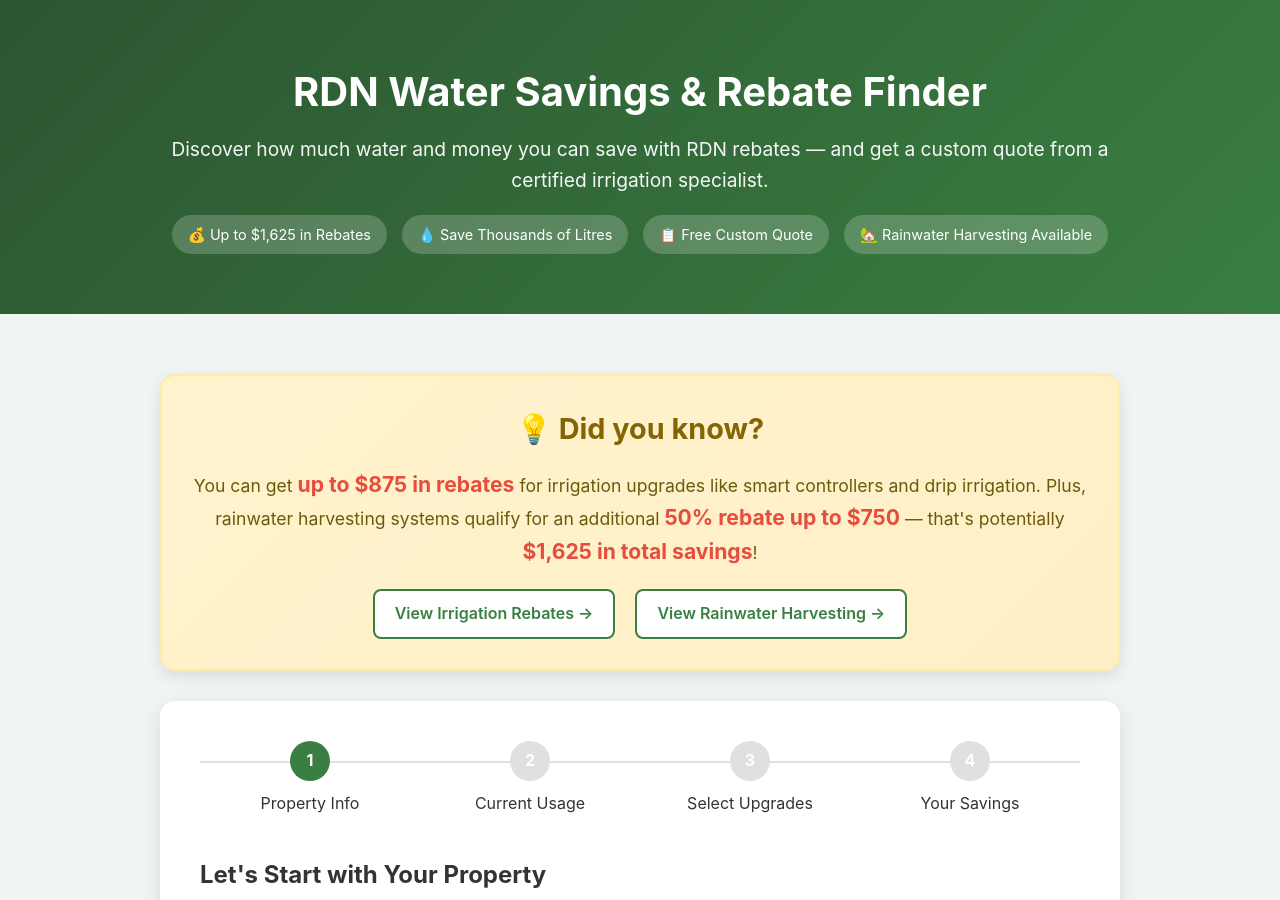
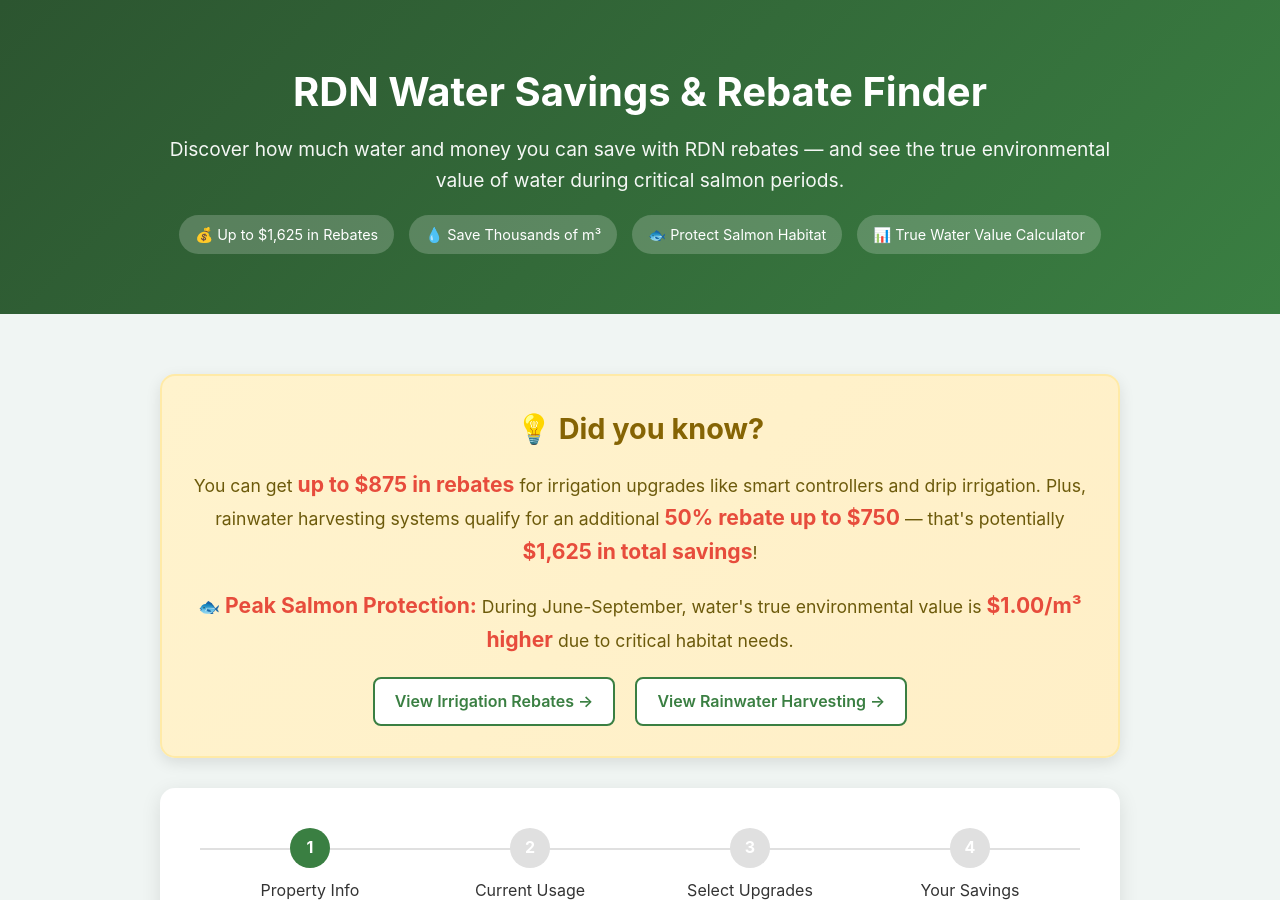
Before and after one commit to davidbeleznay/davidbeleznay.github.io, a Jekyll site: the page rainwise-calculator.html, which Jekyll copies as it is, in a window 1280 px wide and 900 px high. Built offline with Jekyll 4.4.1, drawn with Linux system fonts in a browser that asks for light colours.

Commit message:
Update RainWise calculator with accurate Nanaimo water billing and peak salmon value calculations

```diff
--- a/rainwise-calculator.html
+++ b/rainwise-calculator.html
@@ -4,7 +4,7 @@
   <meta charset="UTF-8">
   <meta name="viewport" content="width=device-width, initial-scale=1.0">
   <title>RDN Water Savings & Rebate Finder | AI Forester</title>
-  <meta name="description" content="Discover your RDN water rebates (up to $1,625 with rainwater harvesting), calculate water savings in litres, and get a custom quote from certified irrigation specialists. Free water conservation calculator.">
+  <meta name="description" content="Discover your RDN water rebates (up to $1,625 with rainwater harvesting), calculate water savings in cubic meters, and see the true environmental value of water during peak salmon periods.">
   <link rel="stylesheet" href="rainwise-calculator.css">
   <script src="https://cdnjs.cloudflare.com/ajax/libs/jspdf/2.5.1/jspdf.umd.min.js"></script>
 </head>
@@ -12,12 +12,12 @@
   <header>
     <div class="container">
       <h1>RDN Water Savings & Rebate Finder</h1>
-      <p class="subtitle">Discover how much water and money you can save with RDN rebates — and get a custom quote from a certified irrigation specialist.</p>
+      <p class="subtitle">Discover how much water and money you can save with RDN rebates — and see the true environmental value of water during critical salmon periods.</p>
       <div class="badges">
         <span class="badge">💰 Up to $1,625 in Rebates</span>
-        <span class="badge">💧 Save Thousands of Litres</span>
-        <span class="badge">📋 Free Custom Quote</span>
-        <span class="badge">🏡 Rainwater Harvesting Available</span>
+        <span class="badge">💧 Save Thousands of m³</span>
+        <span class="badge">🐟 Protect Salmon Habitat</span>
+        <span class="badge">📊 True Water Value Calculator</span>
       </div>
     </div>
   </header>
@@ -26,6 +26,7 @@
     <div class="rebate-highlight-box">
       <h2>💡 Did you know?</h2>
       <p>You can get <strong>up to $875 in rebates</strong> for irrigation upgrades like smart controllers and drip irrigation. Plus, rainwater harvesting systems qualify for an additional <strong>50% rebate up to $750</strong> — that's potentially <strong>$1,625 in total savings</strong>!</p>
+      <p class="salmon-highlight">🐟 <strong>Peak Salmon Protection:</strong> During June-September, water's true environmental value is <strong>$1.00/m³ higher</strong> due to critical habitat needs.</p>
       <div class="program-links">
         <a href="https://rdn.bc.ca/irrigation-upgrades-and-soil-improvements" target="_blank" class="program-link">View Irrigation Rebates →</a>
         <a href="https://rdn.bc.ca/rainwater-harvesting" target="_blank" class="program-link">View Rainwater Harvesting →</a>
@@ -83,7 +84,7 @@
         <button class="btn btn-primary" onclick="nextStep(1)" style="float:right;">Next: Water Usage →</button>
       </div>
 
-      <!-- Step 2: Water Usage Baseline -->
+      <!-- Step 2: Water Usage Baseline - ENHANCED VERSION -->
       <div class="form-section" id="section2">
         <h2>Current Water Usage</h2>
         <div class="form-row">
@@ -107,23 +108,76 @@
             <option value="mixed">Mixed System</option>
           </select>
         </div>
-        <h3>Recent Water Bills (Optional - Improves Accuracy)</h3>
-        <p class="help-text">Enter your water usage in litres from recent bills for more accurate savings calculations</p>
+
+        <h3>Recent Water Bills (Enter in Cubic Meters)</h3>
+        <p class="help-text">Enter your water consumption from Nanaimo water bills in cubic meters (m³) to calculate true costs including peak salmon protection periods</p>
+
         <div class="water-usage-grid">
-          <div><label for="usage1">Winter 2024-25</label><input type="number" id="usage1" placeholder="30,000" onchange="updateUsageAnalysis()"></div>
-          <div><label for="usage2">Fall 2024</label><input type="number" id="usage2" placeholder="45,000" onchange="updateUsageAnalysis()"></div>
-          <div><label for="usage3">Summer 2024</label><input type="number" id="usage3" placeholder="75,000" onchange="updateUsageAnalysis()"></div>
-          <div><label for="usage4">Spring 2024</label><input type="number" id="usage4" placeholder="55,000" onchange="updateUsageAnalysis()"></div>
-        </div>
-        <div class="usage-analysis" id="usageAnalysis" style="display:none;">
-          <h4>💧 Your Water Usage Summary</h4>
-          <div class="analysis-grid">
-            <div class="analysis-metric"><div class="metric-value" id="avgDailyUsage">0</div><div>Daily Usage</div></div>
-            <div class="analysis-metric"><div class="metric-value" id="annualUsage">0</div><div>Annual Usage</div></div>
-            <div class="analysis-metric"><div class="metric-value" id="outdoorUsage">0%</div><div>Outdoor Use</div></div>
-            <div class="analysis-metric"><div class="metric-value" id="savingsPotential">0</div><div>Savings Potential</div></div>
+          <div>
+            <label for="usage1">Winter (m³)</label>
+            <input type="number" id="usage1" placeholder="30" step="0.1" onchange="updateUsageAnalysis()">
+            <span class="period-label">Dec-Feb</span>
+          </div>
+          <div>
+            <label for="usage2">Spring (m³)</label>
+            <input type="number" id="usage2" placeholder="45" step="0.1" onchange="updateUsageAnalysis()">
+            <span class="period-label">Mar-May</span>
+          </div>
+          <div class="peak-period">
+            <label for="usage3">Summer (m³) 🐟</label>
+            <input type="number" id="usage3" placeholder="75" step="0.1" onchange="updateUsageAnalysis()">
+            <span class="period-label peak">Jun-Aug (Peak Salmon)</span>
+          </div>
+          <div>
+            <label for="usage4">Fall (m³)</label>
+            <input type="number" id="usage4" placeholder="55" step="0.1" onchange="updateUsageAnalysis()">
+            <span class="period-label">Sep-Nov</span>
           </div>
         </div>
+
+        <div class="usage-analysis" id="usageAnalysis" style="display:none;">
+          <h4>💧 Your Water Usage & True Cost Summary</h4>
+          <div class="analysis-grid">
+            <div class="analysis-metric">
+              <div class="metric-value" id="avgDailyUsage">0 L/day</div>
+              <div>Daily Usage</div>
+            </div>
+            <div class="analysis-metric">
+              <div class="metric-value" id="annualUsage">0 m³</div>
+              <div>Annual Usage</div>
+            </div>
+            <div class="analysis-metric highlight">
+              <div class="metric-value" id="peakUsage">0 m³</div>
+              <div>Peak Salmon Period</div>
+            </div>
+            <div class="analysis-metric">
+              <div class="metric-value" id="savingsPotential">0 m³/year</div>
+              <div>Savings Potential</div>
+            </div>
+          </div>
+
+          <div class="water-cost-breakdown" id="waterCostBreakdown" style="display:none;">
+            <h5>💰 Your Water Costs (Based on Nanaimo Rates)</h5>
+            <div class="cost-table">
+              <div class="cost-row">
+                <span>City Water Bill (annual):</span>
+                <span id="cityBillAmount">$0</span>
+              </div>
+              <div class="cost-row highlight">
+                <span>True Environmental Value:</span>
+                <span id="trueValueAmount">$0</span>
+              </div>
+              <div class="cost-row">
+                <span>Hidden Subsidy (ecosystem impact):</span>
+                <span id="hiddenSubsidy">$0</span>
+              </div>
+            </div>
+            <div class="peak-warning" style="margin-top:15px;padding:10px;background:#fff3cd;border-left:4px solid #ff9800;">
+              <strong>🐟 Peak Salmon Impact:</strong> Every m³ saved during June-September has <strong>10x the environmental benefit</strong> for local salmon populations.
+            </div>
+          </div>
+        </div>
+
         <div style="display:flex;justify-content:space-between;margin-top:30px;">
           <button class="btn btn-secondary" onclick="previousStep(2)">← Back</button>
           <button class="btn btn-primary" onclick="nextStep(2)">Next: Upgrades →</button>
@@ -267,105 +321,12 @@
         </div>
 
         <div class="upgrade-details" id="soilImprovementsDetails">
-          <h3>Soil Improvements Calculator</h3>
-          <div class="form-row">
-            <div class="form-group">
-              <label for="gardenBedArea">Garden Bed Area (sq ft)</label>
-              <input type="number" id="gardenBedArea" placeholder="200" value="200" onchange="calculateSoilAmounts()">
-              <p class="help-text">Minimum 200 sq ft for rebate eligibility</p>
-            </div>
-            <div class="form-group">
-              <label for="lawnArea">Lawn Area for Topdressing (sq ft)</label>
-              <input type="number" id="lawnArea" placeholder="0" value="0" onchange="calculateSoilAmounts()">
-              <p class="help-text">Enter 0 if only doing garden beds</p>
-            </div>
+          <h3>Soil Improvements</h3>
+          <div class="form-group">
+            <label for="soilCost">Cost Estimate ($)</label>
+            <input type="number" id="soilCost" value="200">
+            <p class="help-text">50% rebate up to $100</p>
           </div>
-
-          <div class="form-row">
-            <div class="form-group">
-              <label for="materialType">Material Type</label>
-              <select id="materialType" onchange="calculateSoilAmounts()">
-                <option value="compost">Quality Compost ($34-$45/yard)</option>
-                <option value="soilblend" selected>Soil/Compost Blend ($45-$62/yard)</option>
-                <option value="premium">Premium Garden Mix ($55-$75/yard)</option>
-              </select>
-            </div>
-            <div class="form-group">
-              <label for="truckCapacity">Your Truck Capacity (cubic yards)</label>
-              <input type="number" id="truckCapacity" value="1.25" step="0.25" onchange="calculateSoilAmounts()">
-              <p class="help-text">Small pickup = 1.25 yards</p>
-            </div>
-          </div>
-
-          <!-- Delivery Toggle -->
-          <div class="delivery-toggle">
-            <label class="toggle-label">
-              <input type="checkbox" id="includeDelivery" onchange="calculateSoilAmounts()">
-              <span class="toggle-slider"></span>
-              Include Delivery?
-            </label>
-            <p class="help-text">Delivery typically $50-$85 within RDN core area</p>
-          </div>
-
-          <div class="cost-estimate-box" id="soilCalculator">
-            <h4>📊 Your Soil Requirements</h4>
-            <div style="display:grid;grid-template-columns:repeat(2,1fr);gap:20px;margin:15px 0;">
-              <div>
-                <h5>Quantities Needed:</h5>
-                <div class="quantity-item">
-                  <strong>Garden Beds (2" depth):</strong> <span id="gardenYards">0</span> yards
-                </div>
-                <div class="quantity-item">
-                  <strong>Lawn Topdressing (¼" depth):</strong> <span id="lawnYards">0</span> yards
-                </div>
-                <div class="quantity-item">
-                  <strong>Total Required:</strong> <span id="totalYards" style="color:#3a7f42;font-weight:bold;">0</span> yards
-                </div>
-              </div>
-              <div>
-                <h5>Transportation:</h5>
-                <div class="quantity-item">
-                  <strong>Trips Required:</strong> <span id="tripsRequired">0</span> trips
-                </div>
-                <div class="quantity-item">
-                  <strong>Or Bags Needed:</strong> <span id="bagsNeeded">0</span> × 28L bags
-                </div>
-              </div>
-            </div>
-
-            <div class="cost-comparison">
-              <h5>💰 Cost Comparison:</h5>
-              <div class="cost-option">
-                <div class="cost-option-header">🚚 Pickup Option:</div>
-                <div class="cost-breakdown">
-                  <div>Material Cost: <span id="pickupMaterialCost">$0</span></div>
-                  <div><strong>Total: <span id="pickupTotalCost">$0</span></strong></div>
-                </div>
-              </div>
-              <div class="cost-option" id="deliveryOption" style="display:none;">
-                <div class="cost-option-header">🚛 Delivery Option:</div>
-                <div class="cost-breakdown">
-                  <div>Material Cost: <span id="deliveryMaterialCost">$0</span></div>
-                  <div>Delivery Fee: <span id="deliveryFee">$65</span></div>
-                  <div><strong>Total: <span id="deliveryTotalCost">$0</span></strong></div>
-                </div>
-                <div class="delivery-note" id="freeDeliveryNote" style="display:none;color:#3a7f42;font-style:italic;">
-                  ✓ Free delivery available for 4+ yards!
-                </div>
-              </div>
-            </div>
-
-            <div class="rebate-reminder">
-              <strong>Remember:</strong> 50% rebate up to $100 = <span id="estimatedRebate">$0</span> back!
-            </div>
-          </div>
-
-          <div class="form-group">
-            <label for="soilCost">Final Cost Estimate ($)</label>
-            <input type="number" id="soilCost" value="200">
-            <p class="help-text">Adjust based on your specific supplier quotes</p>
-          </div>
-
           <div class="form-group">
             <label for="soilDescription">Project Description</label>
             <textarea id="soilDescription" placeholder="Describe soil improvements (e.g., 'Add 2 inches of quality compost to 200 sq ft of vegetable garden beds')"></textarea>
@@ -424,18 +385,18 @@
         </div>
         <div class="result-card">
           <div class="card-icon">💧</div>
-          <div class="result-value" id="waterSavings">0 L</div>
-          <div class="result-label">Litres Saved per Year</div>
+          <div class="result-value" id="waterSavings">0 m³</div>
+          <div class="result-label">Water Saved per Year</div>
         </div>
         <div class="result-card">
-          <div class="card-icon">📉</div>
-          <div class="result-value" id="percentReduction">0%</div>
-          <div class="result-label">Water Usage Reduction</div>
+          <div class="card-icon">🐟</div>
+          <div class="result-value" id="peakSavings">0 m³</div>
+          <div class="result-label">Peak Salmon Period Savings</div>
         </div>
         <div class="result-card">
-          <div class="card-icon">🌍</div>
-          <div class="result-value" id="environmentalImpact">0</div>
-          <div class="result-label">10-Year Environmental Impact</div>
+          <div class="card-icon">💵</div>
+          <div class="result-value" id="trueSavings">$0</div>
+          <div class="result-label">True Value Saved/Year</div>
         </div>
       </div>
 
@@ -457,6 +418,7 @@
       <div class="financial-summary" id="financialSummary">
         <p class="summary-text">
           <strong>Annual Bill Savings:</strong> <span id="annualSavings">$0</span><br>
+          <strong>True Environmental Value Saved:</strong> <span id="trueValueSaved">$0</span><br>
           <small>Want to see full ROI details? <a href="#" onclick="toggleROI()">Click here</a></small>
         </p>
         <div id="roiDetails" style="display:none;">
```
